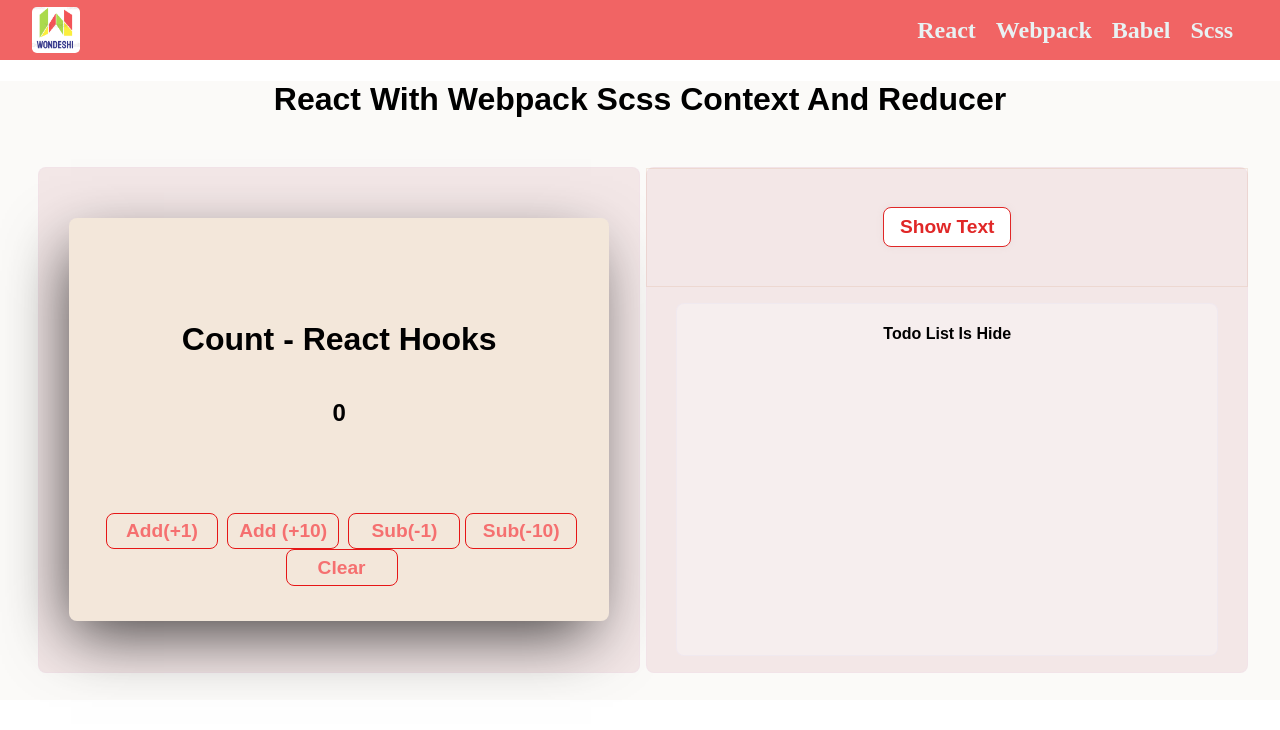
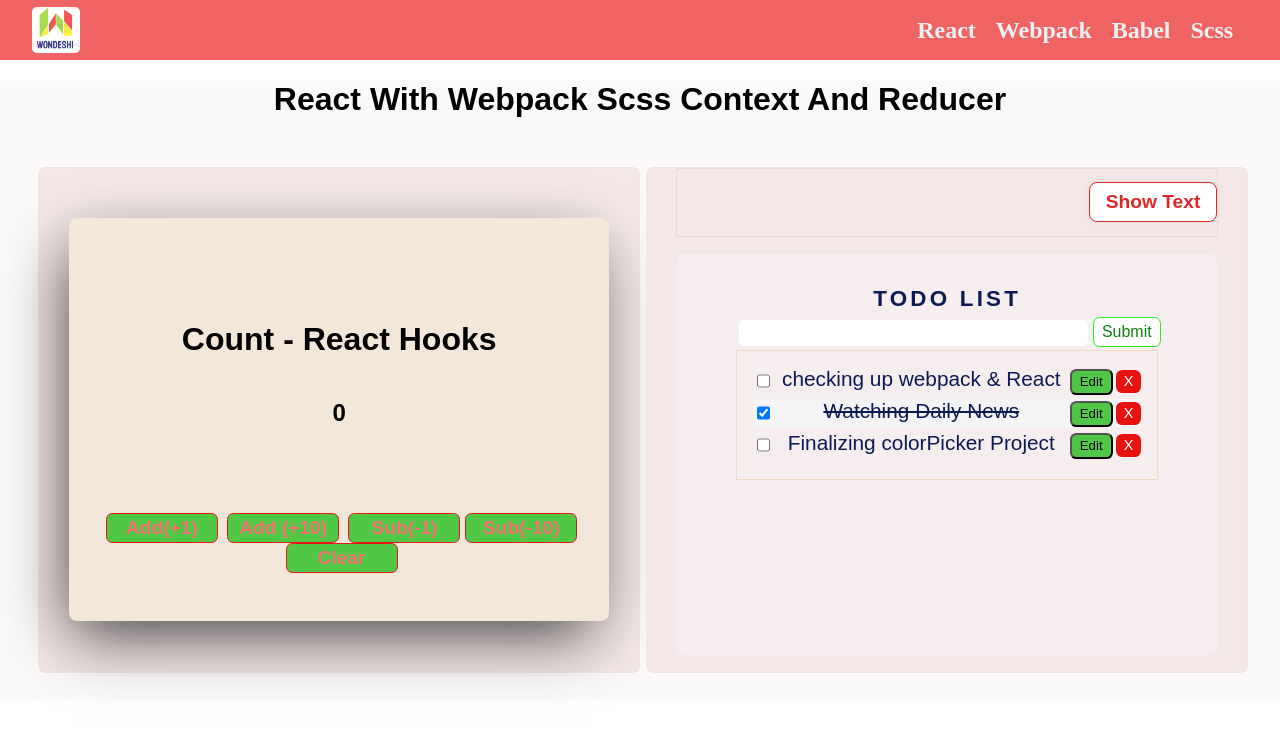
Before and after one commit to TsigeWonwosen/react-webpack-babel, a React app: page / in a window 1280 px wide. Shown: the top 730 px of the page. Built offline with nearby package versions, Linux system fonts and the light colour scheme.

Commit message:
Todo List completed

```diff
--- a/package.json
+++ b/package.json
@@ -36,6 +36,7 @@
     "node-sass": "^4.14.1",
     "react": "^16.13.1",
     "react-dom": "^16.13.1",
-    "sass": "^1.26.8"
+    "sass": "^1.26.8",
+    "uuid": "^8.1.0"
   }
 }
--- a/src/App.js
+++ b/src/App.js
@@ -1,7 +1,7 @@
 import React, { useContext } from "react";
 import NavBar from "./components/NavBar";
 import Count from "./components/Count";
-import Todo from "./components/Todo";
+import TodoList from "./components/TodoList";
 import { TodoContext } from "./context/showContext";
 
 const App = () => {
@@ -30,7 +30,7 @@ const App = () => {
               </button>
             </div>
             <div className='todo-list'>
-              {show ? <Todo /> : <h4>Todo List Is Hide</h4>}
+              {!show ? <TodoList /> : <h4>Todo List Is Hide</h4>}
             </div>
           </div>
         </div>
--- /dev/null
+++ b/src/components/EditTodo.js
@@ -0,0 +1,28 @@
+import React, { useState } from "react";
+
+export default function EditTodo({ task, id, handleEdit, dispatch }) {
+  const [newTask, setTask] = useState(task);
+
+  const handelEdit = (e) => {
+    e.preventDefault();
+    dispatch({
+      type: "EDIT",
+      task: newTask,
+      id,
+    });
+    handleEdit();
+  };
+  return (
+    <div>
+      <form onSubmit={handelEdit}>
+        <input
+          className='todo-input'
+          type='text'
+          value={newTask}
+          onChange={(e) => setTask(e.target.value)}
+        />
+        <button type='submit'>Add</button>
+      </form>
+    </div>
+  );
+}
--- a/src/components/Todo.js
+++ b/src/components/Todo.js
@@ -1,20 +1,60 @@
-import React, { useContext, memo } from "react";
+import React, { useState, useContext } from "react";
 import { TodoContext } from "../context/showContext";
 
-function Todo() {
-  const { defaultTodo: Todo } = useContext(TodoContext);
+import EditTodo from "./EditTodo";
+
+export default function Todo({ id, completed, task }) {
+  const { dispatch } = useContext(TodoContext);
+  const [isEdit, setEdit] = useState(false);
+
+  const handleEdit = () => {
+    setEdit(!isEdit);
+  };
   return (
-    <div className='showParagraph'>
-      <h3>Todo ..</h3>
-      <ul>
-        {Todo.map((todo) => (
-          <li key={todo.id}>
-            <input type='checkbox' name='vehicle1' value='completed'></input>{" "}
-            {todo.task} <button>Edit</button>
-          </li>
-        ))}
-      </ul>
+    <div>
+      {isEdit ? (
+        <EditTodo
+          task={task}
+          id={id}
+          handleEdit={handleEdit}
+          dispatch={dispatch}
+        />
+      ) : (
+        <li
+          style={{
+            textDecorationLine: completed ? "line-through" : "",
+            background: completed ? "#f4f4f4" : "",
+          }}
+        >
+          <input
+            type='checkbox'
+            checked={completed}
+            value={completed}
+            onChange={() => {
+              dispatch({
+                type: "TOGGLE",
+                payload: id,
+              });
+            }}
+          />
+          {task}
+          <div>
+            <button onClick={() => setEdit(!isEdit)}>Edit</button>
+
+            <button
+              className='btnDelete'
+              onClick={() =>
+                dispatch({
+                  type: "DELETE_TODO",
+                  payload: id,
+                })
+              }
+            >
+              X
+            </button>
+          </div>
+        </li>
+      )}
     </div>
   );
 }
-export default memo(Todo);
--- /dev/null
+++ b/src/components/TodoList.js
@@ -0,0 +1,46 @@
+import React, { useContext, memo, useState } from "react";
+import { TodoContext } from "../context/showContext";
+import Todo from "./Todo";
+import { v4 as uuidv4 } from "uuid";
+
+function TodoList() {
+  const {
+    state: { todo },
+    dispatch,
+  } = useContext(TodoContext);
+
+  const [task, setTask] = useState("");
+  const onHandleSubmit = (e) => {
+    e.preventDefault();
+    if (task.length > 0) {
+      let newTodo = {};
+      newTodo.id = uuidv4();
+      newTodo.task = task;
+      newTodo.completed = false;
+      dispatch({ type: "ADD_TODO", payload: newTodo });
+      setTask("");
+    }
+  };
+
+  return (
+    <div className='showParagraph'>
+      <h3>Todo List</h3>
+      <form onSubmit={onHandleSubmit}>
+        <input
+          className='todo-input'
+          type='text'
+          value={task}
+          onChange={(e) => setTask(e.target.value)}
+        />
+        <button className='btnSubmit' type='submit'>
+          Submit
+        </button>
+      </form>
+
+      <ul>
+        {todo && todo.map((doTask) => <Todo {...doTask} key={doTask.id} />)}
+      </ul>
+    </div>
+  );
+}
+export default memo(TodoList);
--- a/src/context/showContext.js
+++ b/src/context/showContext.js
@@ -1,17 +1,23 @@
 import React, { createContext, useReducer } from "react";
+import { v4 as uuidv4 } from "uuid";
+
 import { reducer } from "./showReducer";
 
 export const TodoContext = createContext();
 const defaultTodo = [
-  { id: 1, task: "checking up webpack", completed: false },
-  { id: 2, task: "Watching Daily News", completed: true },
-  { id: 3, task: "Finalizing colorPicker Project", completed: false },
+  { id: uuidv4(), task: "checking up webpack & React", completed: false },
+  { id: uuidv4(), task: "Watching Daily News", completed: true },
+  { id: uuidv4(), task: "Finalizing colorPicker Project", completed: false },
 ];
 export function TodoProvider(props) {
-  const [state, dispatch] = useReducer(reducer, { count: 0, show: false });
+  const [state, dispatch] = useReducer(reducer, {
+    count: 0,
+    show: false,
+    todo: defaultTodo,
+  });
 
   return (
-    <TodoContext.Provider value={{ defaultTodo, state, dispatch }}>
+    <TodoContext.Provider value={{ state, dispatch }}>
       {props.children}
     </TodoContext.Provider>
   );
--- a/src/context/showReducer.js
+++ b/src/context/showReducer.js
@@ -1,15 +1,36 @@
 export function reducer(state, action) {
   switch (action.type) {
     case "INCREMENT":
-      return { count: state.count + action.payload };
+      return { ...state, count: state.count + action.payload };
 
     case "DECREMENT":
-      return { count: state.count - action.payload };
+      return { ...state, count: state.count - action.payload };
 
     case "CLEAR":
       return { ...state, count: 0 };
     case "SHOW":
       return { ...state, show: !state.show };
+    case "ADD_TODO":
+      return { ...state, todo: [...state.todo, action.payload] };
+    case "DELETE_TODO":
+      let newTodos = state.todo.filter((todo) => todo.id !== action.payload);
+      return { ...state, todo: newTodos };
+    case "TOGGLE":
+      return {
+        ...state,
+        todo: state.todo.map((todo) =>
+          todo.id === action.payload
+            ? { ...todo, completed: !todo.completed }
+            : todo
+        ),
+      };
+    case "EDIT":
+      return {
+        ...state,
+        todo: state.todo.map((todo) =>
+          todo.id === action.id ? { ...todo, task: action.task } : todo
+        ),
+      };
     default:
       return state;
   }
--- a/src/main.scss
+++ b/src/main.scss
@@ -40,17 +40,17 @@ body {
         .todo-btn {
           flex: 1;
           display: flex;
-          justify-content: center;
+          justify-content: flex-end;
           align-items: center;
           height: 100%;
-          width: 100%;
+          width: 90%;
           border: 1px solid rgba(209, 153, 120, 0.2);
         }
         .todo-list {
           margin: 1rem auto;
           height: 100%;
           width: 90%;
-          flex: 3;
+          flex: 6;
           background-color: rgba(255, 255, 255, 0.3);
           border: 1px solid rgba(216, 208, 241, 0.2);
           border-radius: 0.5rem;
@@ -63,6 +63,13 @@ body {
       padding: 1rem;
       margin: 1rem auto;
       color: rgb(12, 25, 83);
+      h3 {
+        letter-spacing: 0.2rem;
+        font-size: 1.4rem;
+        text-transform: uppercase;
+        margin: 0;
+        margin-bottom: 0.2rem;
+      }
       ul {
         list-style: none;
         font-size: 1.3rem;
@@ -76,6 +83,42 @@ body {
           display: flex;
           justify-content: space-between;
         }
+      }
+    }
+    .todo-input {
+      padding: 0.34rem 0.3rem;
+      width: 70%;
+      margin: 0.3rem 0.3rem;
+      border-radius: 0.3rem;
+      outline: none;
+      border: none;
+      &:focus {
+        border-bottom: 2px solid #49d4c9;
+        background-color: #d6dfd5;
+      }
+    }
+    .btnSubmit {
+      padding: 0.3rem 0.5rem;
+      border: 1px solid #1df01d;
+      background-color: white;
+      color: #0d800d;
+      font-size: 1rem;
+      &:hover {
+        color: #ebf3eb;
+        background-color: #0d800d;
+      }
+    }
+    .btnDelete {
+      background-color: #e61212;
+      color: white;
+      font-size: 0.9rem;
+      border: none;
+      margin-left: 0.2rem;
+      transition: all ease-in-out;
+      &:hover {
+        background-color: #ee9999;
+      }
+    }
     button {
       padding: 0.2rem 0.5rem;
       background-color: rgb(80, 200, 69);
@@ -85,9 +128,10 @@ body {
         background-color: rgb(56, 231, 40);
       }
     }
-      }
-    }
     .btnShow {
+      position: absolute;
+      top: 4;
+      right: 4;
       box-sizing: border-box;
       padding: 0.5rem 0.8rem;
       background-color: #fff;
```
Also changed, not shown: 7 other files (tests, documents, lock files or other folders). Lines whose indentation alone changed are shown as unchanged.
